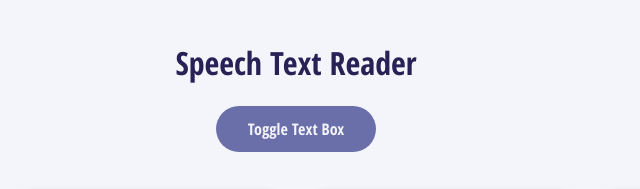
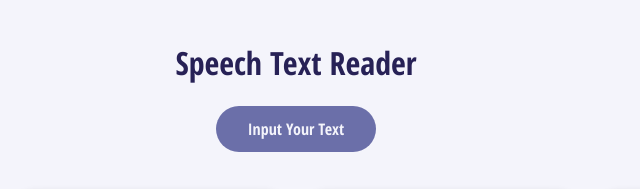
Before and after one commit to Rath9008/Speech-Text-Reader, a plain HTML site: page index.html in a window 1280 px wide. Shown: the top 189 px of the page, 344-984 px from the left. Drawn offline with Linux system fonts and the light colour scheme.

Commit message:
Update index.html

```diff
--- a/index.html
+++ b/index.html
@@ -17,7 +17,7 @@
   <body>
     <div class="container">
       <h1>Speech Text Reader</h1>
-      <button id="toggle" class="btn btn-toggle">Toggle Text Box</button>
+      <button id="toggle" class="btn btn-toggle">Input Your Text</button>
     </div>
     <div id="text-box" class="text-box">
       <div id="close" class="close"><i class="fas fa-times"></i></div>
```
